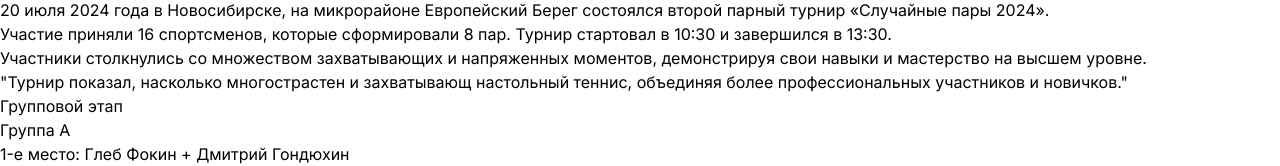
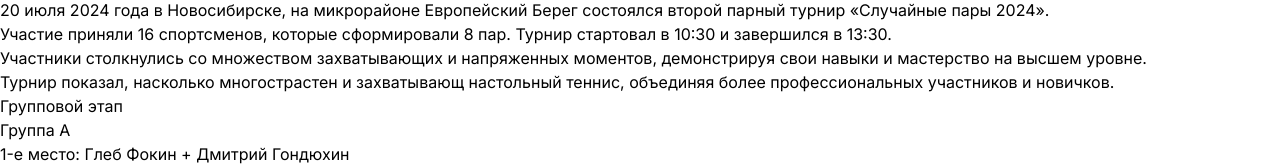
Before and after one commit to GlebkaF/tt-tournament, a Next.js app: page /post/random-pairs-2024 in a window 1280 px wide. Shown: the part 122-288 px from the top of the page. Built offline with nearby package versions, Linux system fonts and the light colour scheme.

Commit message:
Исправляет кавычки

```diff
--- a/app/post/random-pairs-2024/page.tsx
+++ b/app/post/random-pairs-2024/page.tsx
@@ -62,8 +62,8 @@ const RandomPairs2024 = () => {
       </section>
       <section className="mb-8">
         <blockquote className="border-l-4 border-blue-500 pl-4 italic my-4 text-gray-600">
-          "Турнир показал, насколько многострастен и захватывающ настольный
-          теннис, объединяя более профессиональных участников и новичков."
+          Турнир показал, насколько многострастен и захватывающ настольный
+          теннис, объединяя более профессиональных участников и новичков.
         </blockquote>
       </section>
       <section className="mb-8">
```
